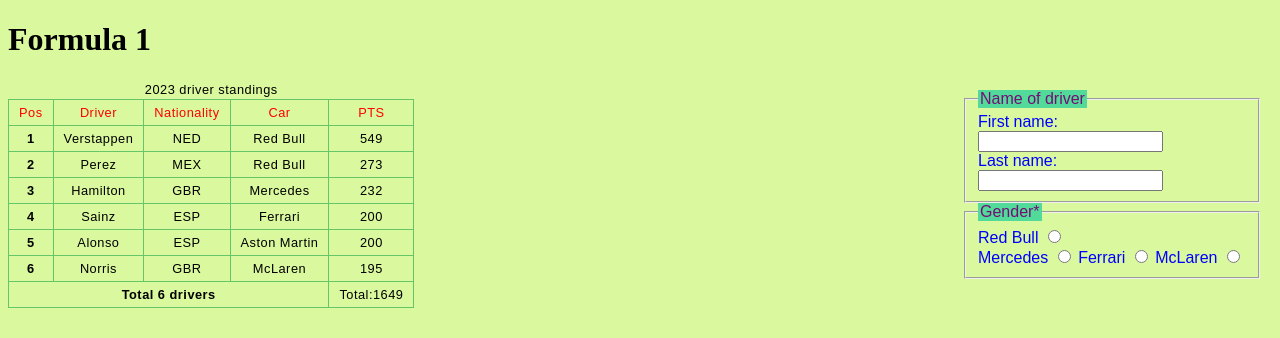
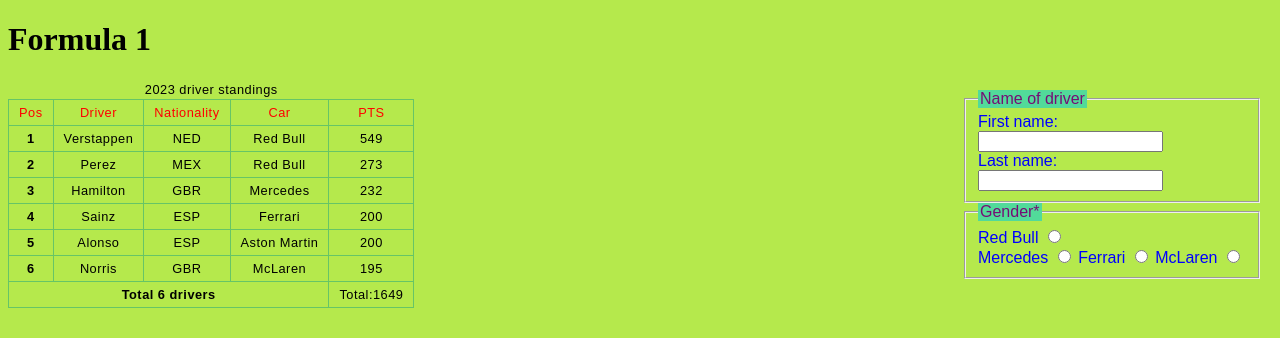
Before and after one commit to MelkerAndersson06/MelkerAndersson06.github.io, a plain HTML site: page webbutvecklingprov2/uppgift1.html in a window 1280 px wide. Drawn offline with Linux system fonts and the light colour scheme.

Commit message:
rgtthrth

```diff
--- a/webbutvecklingprov2/uppgift1.css
+++ b/webbutvecklingprov2/uppgift1.css
@@ -1,5 +1,5 @@
 body{
-    background-color: rgb(218, 248, 157);
+    background-color: rgb(173, 243, 33);
 }
 thead,tbody,tfoot{
     background-color: " rgb(218, 248, 157)";
--- a/webbutvecklingprov2/uppgift1del2.css
+++ b/webbutvecklingprov2/uppgift1del2.css
@@ -1,5 +1,5 @@
 body{
-    background-color: rgb(218, 248, 157);
+    background-color: rgb(181, 233, 76);
 }
 thead,tbody,tfoot{
     background-color: " rgb(218, 248, 157)";
```
